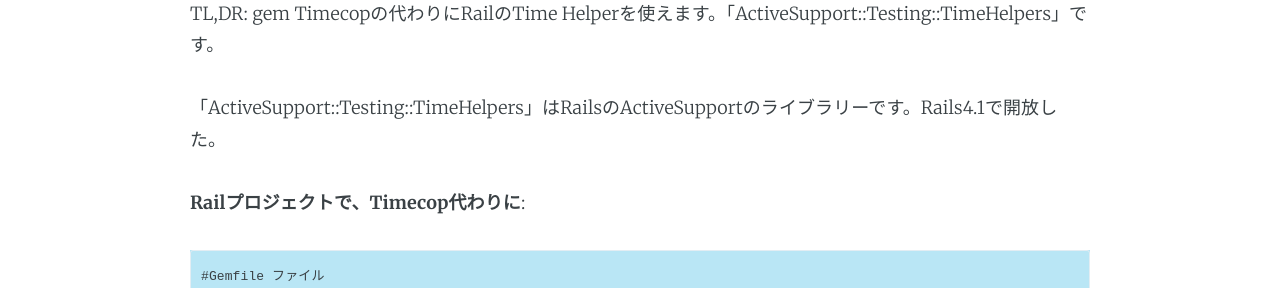
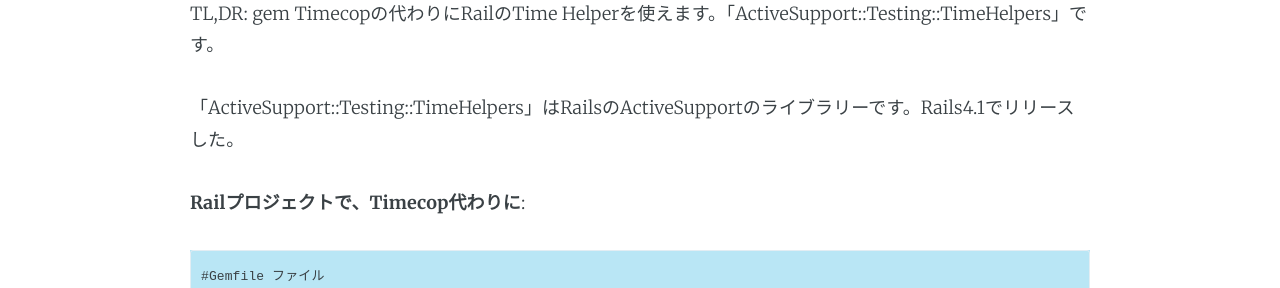
Before and after one commit to trnthanhtu/trnthanhtu.github.io, a Jekyll site: the page built from _posts/2019-01-29-RSpecでTimecopをRailsのTime Helperに置き換える.markdown, in a window 1280 px wide. Shown: the part 262-550 px from the top of the page. Built offline with Jekyll 4.4.1, drawn with Linux system fonts in a browser that asks for light colours.

Commit message:
Update 2019-01-29-RSpecでTimecopをRailsのTime Helperに置き換える.markdown

````diff
--- a/_posts/2019-01-29-RSpecでTimecopをRailsのTime Helperに置き換える.markdown
+++ b/_posts/2019-01-29-RSpecでTimecopをRailsのTime Helperに置き換える.markdown
@@ -5,7 +5,7 @@
 ---
 TL,DR:  gem Timecopの代わりにRailのTime Helperを使えます。「ActiveSupport::Testing::TimeHelpers」です。
 
-「ActiveSupport::Testing::TimeHelpers」はRailsのActiveSupportのライブラリーです。Rails4.1で開放した。
+「ActiveSupport::Testing::TimeHelpers」はRailsのActiveSupportのライブラリーです。Rails4.1でリリースした。
 
 **Railプロジェクトで、Timecop代わりに**:
 ```
````
